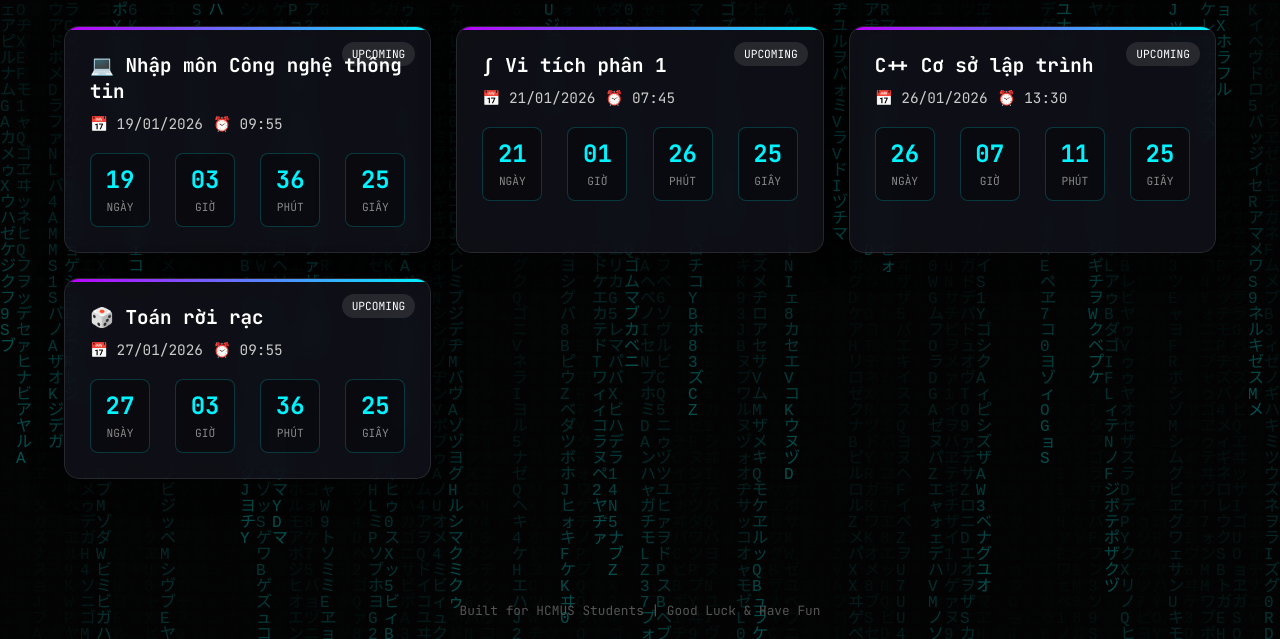
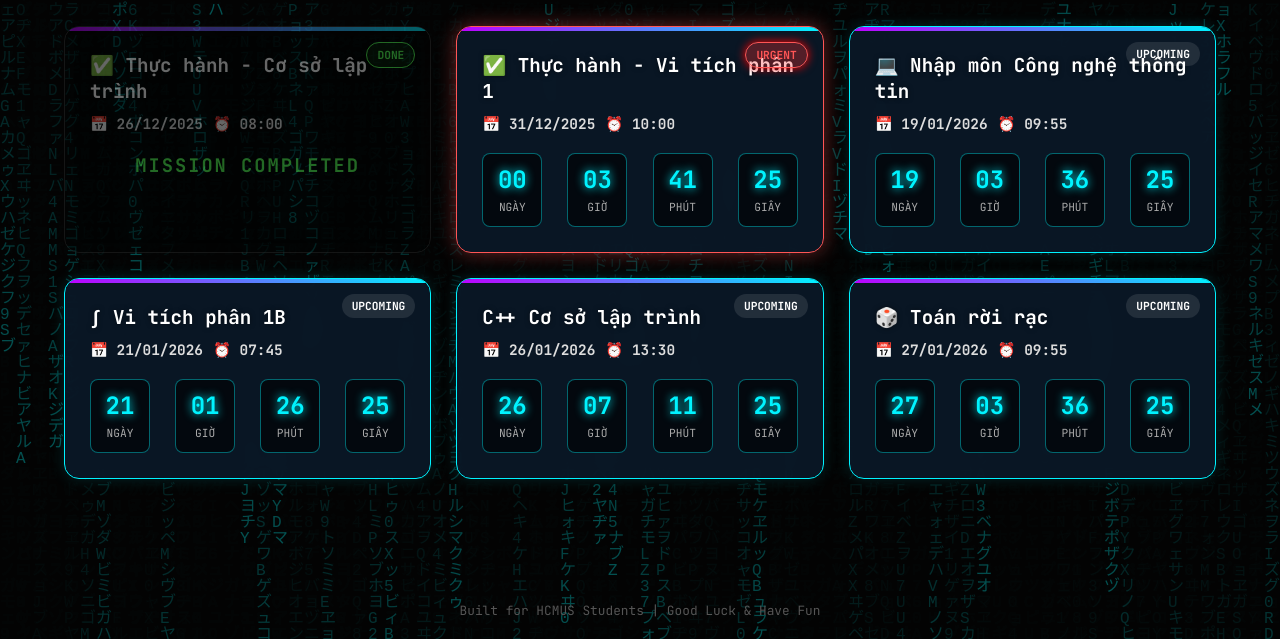
Before and after one commit to vhoanghviet/DemNguocNgayThiCuoiKyMot2026, a plain HTML site: page index.html in a window 1280 px wide. Shown: the part 161-800 px from the top of the page. Drawn offline with Linux system fonts and the light colour scheme; animation ran at ten frames a second.

Commit message:
Update index.html

```diff
--- a/index.html
+++ b/index.html
@@ -10,7 +10,8 @@
             --primary: #00f3ff; /* Cyan HCMUS vibe */
             --secondary: #bd00ff;
             --bg: #050505;
-            --card-bg: rgba(20, 20, 30, 0.7);
+            /* Tăng độ đậm nền thẻ để nổi bật hơn trên nền Matrix */
+            --card-bg: rgba(10, 25, 40, 0.9);
             --text: #ffffff;
         }
 
@@ -76,33 +77,37 @@
             z-index: 10;
         }
 
-        /* Cards */
+        /* Cards - Đã chỉnh sửa để nổi bật hơn */
         .exam-card {
             background: var(--card-bg);
-            border: 1px solid rgba(255, 255, 255, 0.1);
+            /* Viền mặc định sáng để nổi bật */
+            border: 1px solid var(--primary);
             backdrop-filter: blur(10px);
             border-radius: 15px;
             padding: 25px;
             position: relative;
             overflow: hidden;
-            transition: transform 0.3s ease, box-shadow 0.3s ease;
-            box-shadow: 0 4px 30px rgba(0, 0, 0, 0.5);
+            transition: all 0.3s ease;
+            /* Hiệu ứng phát sáng mặc định */
+            box-shadow: 0 0 15px rgba(0, 243, 255, 0.15);
         }
 
         .exam-card:hover {
             transform: translateY(-5px);
-            box-shadow: 0 0 20px rgba(0, 243, 255, 0.4);
-            border-color: var(--primary);
+            box-shadow: 0 0 30px rgba(0, 243, 255, 0.6);
+            border-color: #fff;
         }
 
+        /* Chỉ giữ thanh màu gradient cho các môn chưa thi */
         .exam-card::before {
             content: '';
             position: absolute;
             top: 0;
             left: 0;
             width: 100%;
-            height: 3px;
+            height: 4px; /* Dày hơn xíu */
             background: linear-gradient(90deg, var(--secondary), var(--primary));
+            z-index: 2;
         }
 
         .subject-name {
@@ -110,15 +115,17 @@
             font-weight: 700;
             margin-bottom: 10px;
             color: #fff;
+            text-shadow: 0 0 5px rgba(0,0,0,0.5);
         }
 
         .exam-time {
             font-size: 0.9rem;
-            color: #ccc;
+            color: #ddd; /* Sáng hơn chút */
             margin-bottom: 20px;
             display: flex;
             align-items: center;
             gap: 10px;
+            font-weight: 600;
         }
 
         /* Countdown Digits */
@@ -130,11 +137,11 @@
 
         .time-box {
             text-align: center;
-            background: rgba(0, 0, 0, 0.3);
+            background: rgba(0, 0, 0, 0.6); /* Nền đậm hơn để số rõ hơn */
             padding: 10px 5px;
             border-radius: 8px;
             min-width: 60px;
-            border: 1px solid rgba(0, 243, 255, 0.2);
+            border: 1px solid rgba(0, 243, 255, 0.4);
         }
 
         .time-val {
@@ -142,12 +149,13 @@
             font-weight: 700;
             color: var(--primary);
             display: block;
+            text-shadow: 0 0 10px var(--primary); /* Số phát sáng */
         }
 
         .time-label {
             font-size: 0.7rem;
             text-transform: uppercase;
-            color: #888;
+            color: #aaa;
         }
 
         /* Status Badges */
@@ -159,10 +167,12 @@
             padding: 5px 10px;
             border-radius: 20px;
             background: rgba(255, 255, 255, 0.1);
+            font-weight: bold;
+            z-index: 2;
         }
 
-        .status.urgent { background: rgba(255, 50, 50, 0.3); color: #ff5555; border: 1px solid #ff5555; }
-        .status.done { background: rgba(50, 255, 50, 0.2); color: #55ff55; }
+        .status.urgent { background: rgba(255, 50, 50, 0.3); color: #ff5555; border: 1px solid #ff5555; box-shadow: 0 0 10px #ff0000; }
+        .status.done { background: rgba(50, 255, 50, 0.1); color: #55ff55; border: 1px solid #55ff55; }
 
         /* Footer */
         footer {
@@ -198,15 +208,26 @@
     </footer>
 
     <script>
-        // --- 1. Dữ liệu Lịch thi (Năm 2026) ---
+        // --- 1. Dữ liệu Lịch thi ---
+        // Đã cập nhật thêm 2 môn đã thi (Năm 2025) và các môn sắp thi (Năm 2026)
         const exams = [
+            {
+                subject: "Thực hành - Cơ sở lập trình",
+                date: "2025-12-26T08:00:00", // Đã qua
+                icon: "✅"
+            },
+            {
+                subject: "Thực hành - Vi tích phân 1",
+                date: "2025-12-31T10:00:00", // Đã qua (so với chiều 31/12)
+                icon: "✅"
+            },
             {
                 subject: "Nhập môn Công nghệ thông tin",
                 date: "2026-01-19T09:55:00",
                 icon: "💻"
             },
             {
-                subject: "Vi tích phân 1", // Thường IT học 1B
+                subject: "Vi tích phân 1B",
                 date: "2026-01-21T07:45:00",
                 icon: "∫"
             },
@@ -265,12 +286,19 @@
                 const timerDiv = document.getElementById(`timer-${index}`);
 
                 if (distance < 0) {
-                    // Đã thi xong
-                    timerDiv.innerHTML = '<h3 style="color: #55ff55; text-align:center; width:100%">MISSION COMPLETED</h3>';
+                    // --- XỬ LÝ KHI ĐÃ THI XONG ---
+                    timerDiv.innerHTML = '<h3 style="color: #55ff55; text-align:center; width:100%; letter-spacing: 2px;">MISSION COMPLETED</h3>';
                     statusBadge.innerText = "DONE";
                     statusBadge.className = "status done";
-                    card.style.opacity = "0.6"; // Làm mờ nhẹ
+
+                    // Làm tối các môn đã xong để các môn sắp thi nổi bật hơn
+                    card.style.opacity = "0.4";
+                    card.style.borderColor = "#333";
+                    card.style.boxShadow = "none";
+                    card.style.background = "rgba(0,0,0,0.5)";
+
                 } else {
+                    // --- XỬ LÝ KHI SẮP THI ---
                     // Tính toán thời gian
                     const days = Math.floor(distance / (1000 * 60 * 60 * 24));
                     const hours = Math.floor((distance % (1000 * 60 * 60 * 24)) / (1000 * 60 * 60));
@@ -283,11 +311,12 @@
                     timerDiv.querySelector('.m').innerText = minutes < 10 ? '0' + minutes : minutes;
                     timerDiv.querySelector('.s').innerText = seconds < 10 ? '0' + seconds : seconds;
 
-                    // Hiệu ứng "Sắp thi" (còn dưới 3 ngày)
+                    // Hiệu ứng "Sắp thi" (còn dưới 3 ngày) - Đổi màu đỏ báo động
                     if (days < 3) {
                         statusBadge.innerText = "URGENT";
                         statusBadge.className = "status urgent";
                         card.style.borderColor = "#ff5555";
+                        card.style.boxShadow = "0 0 20px rgba(255, 85, 85, 0.4)";
                     }
                 }
             });
@@ -296,7 +325,7 @@
         setInterval(updateCountdown, 1000);
         updateCountdown();
 
-        // --- 4. Matrix Rain Effect (Canvas) ---
+        // --- 4. Matrix Rain Effect (Bright Neon Version) ---
         const canvas = document.getElementById('matrix-bg');
         const ctx = canvas.getContext('2d');
 
@@ -320,13 +349,12 @@
             ctx.fillStyle = 'rgba(5, 5, 5, 0.05)';
             ctx.fillRect(0, 0, canvas.width, canvas.height);
 
-            ctx.fillStyle = '#0F0'; // Green text
             ctx.font = fontSize + 'px monospace';
 
             for(let i = 0; i < rainDrops.length; i++) {
                 const text = alphabet.charAt(Math.floor(Math.random() * alphabet.length));
-                // Màu xanh ngẫu nhiên đậm nhạt để tạo chiều sâu
-                // Màu Cyan Neon cực sáng (Code mới)
+
+                // Giữ nguyên màu sáng Neon Cyan mà bạn thích
                 ctx.fillStyle = '#00ffff';
                 ctx.fillText(text, i*fontSize, rainDrops[i]*fontSize);
 
```
